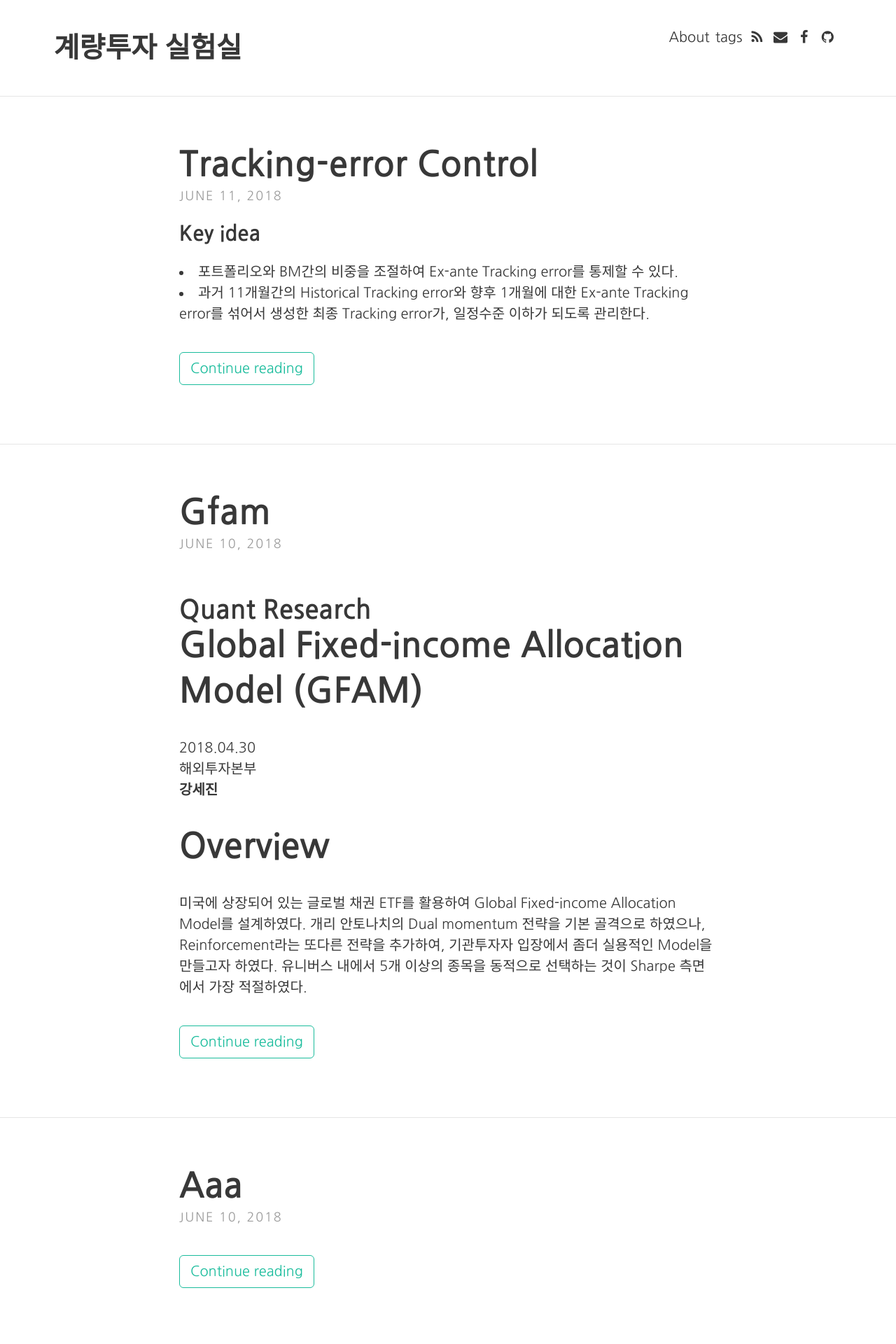
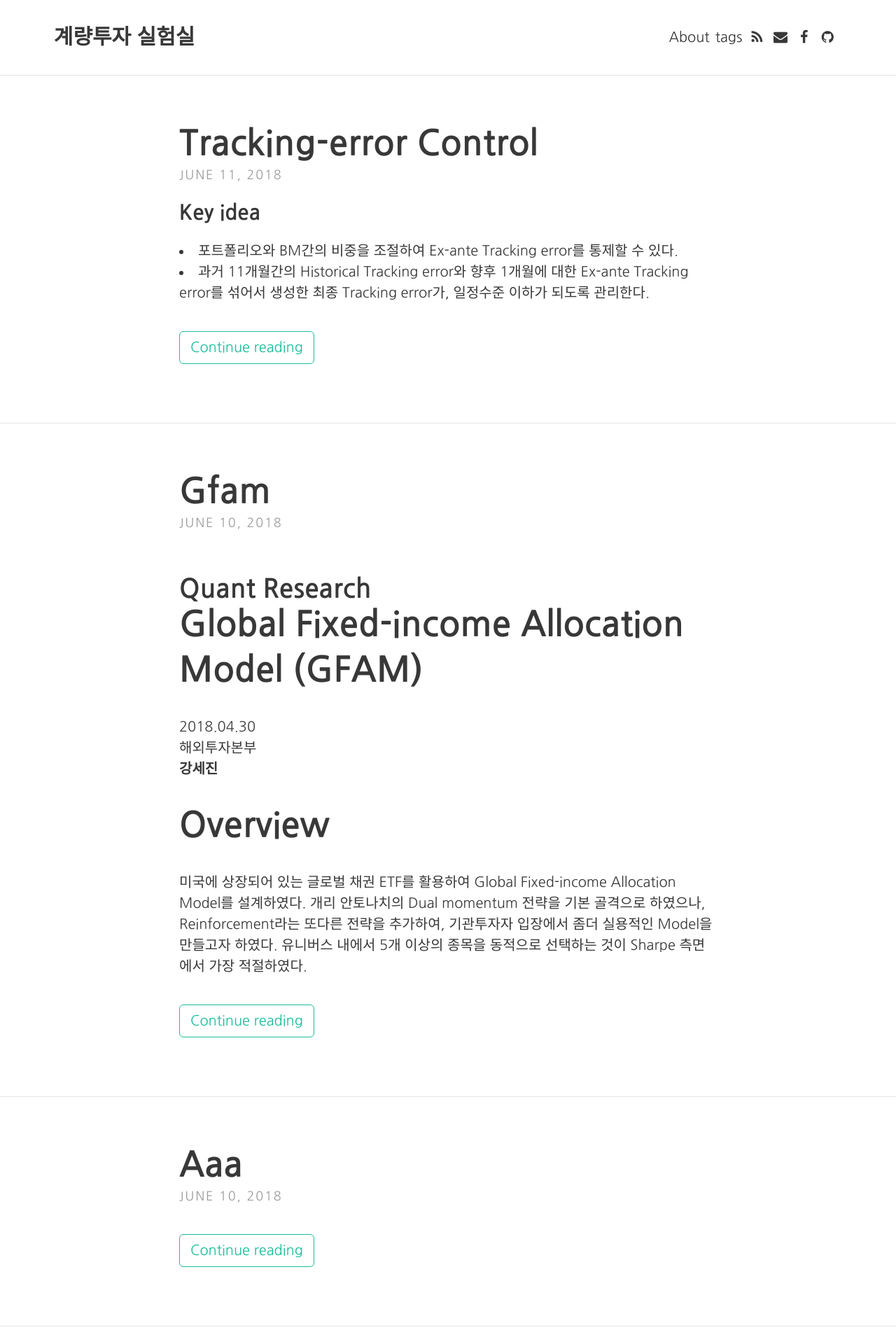
Before and after one commit to gem763/gem763.github.io, a Jekyll site: the page built from index.html, in a window 1280 px wide. Shown: the top 1920 px of the page at 70% size. Built offline with Jekyll 4.4.1, drawn with Linux system fonts in a browser that asks for light colours; the list of posts is cut into pages by our own code.

Commit message:
Update _header.scss

```diff
--- a/_sass/includes/_header.scss
+++ b/_sass/includes/_header.scss
@@ -22,8 +22,8 @@
   .site-title {
     float: left;
     font-weight: bold;
-    font-size: 2em;
-    line-height: 1.5;
+    font-size: 1.5em;
+    line-height: 1;
   }
 
   .site-nav {
```
